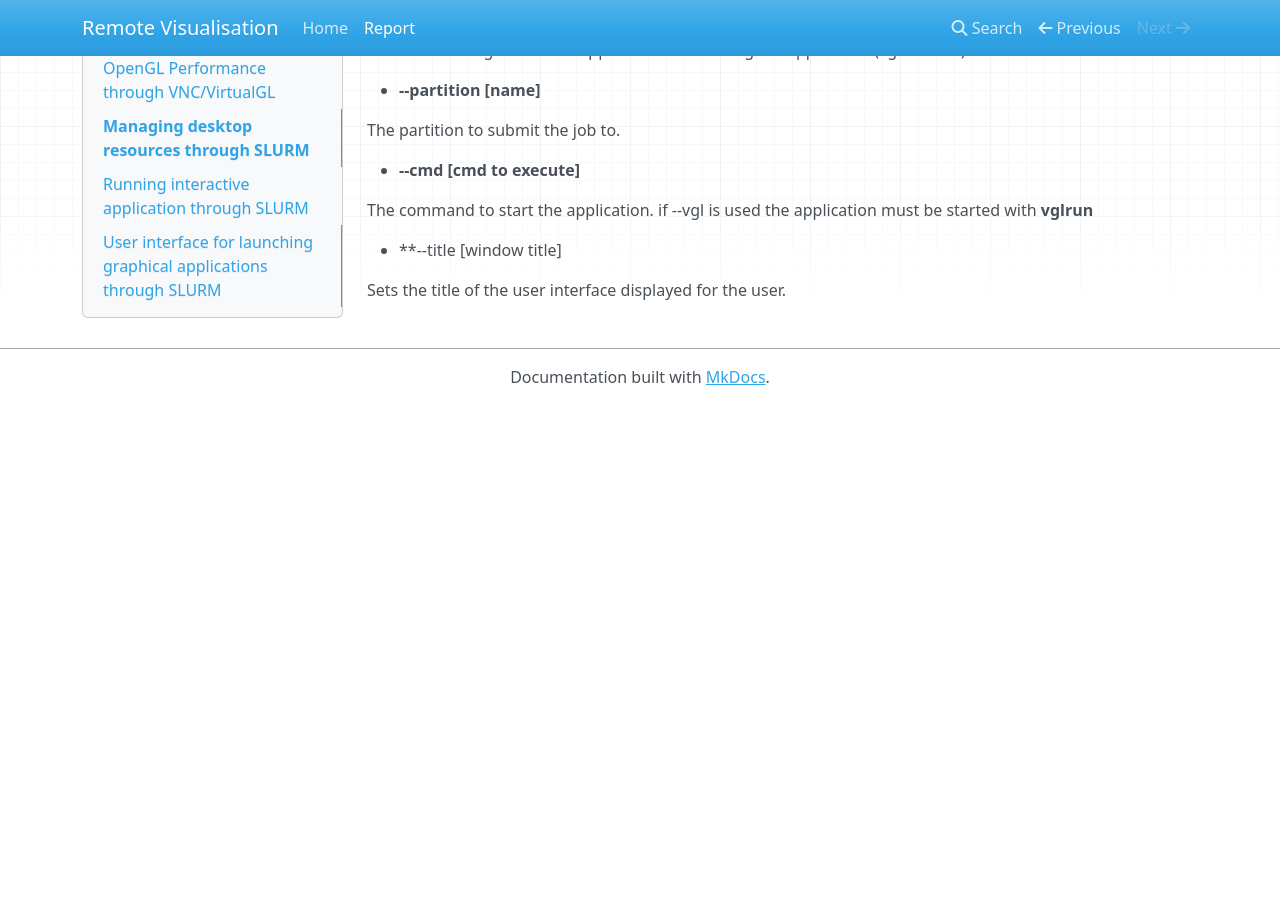
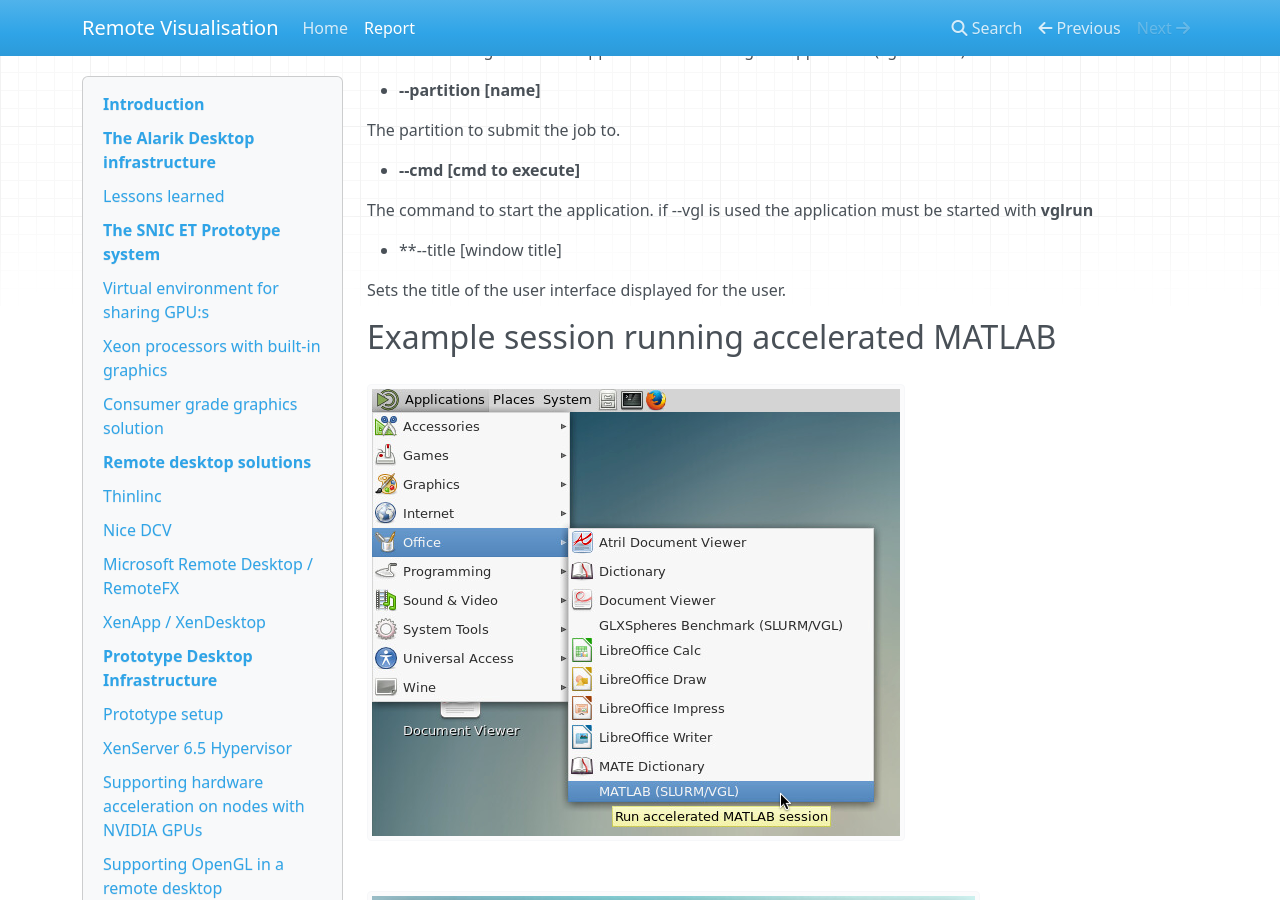
Before and after one commit to lunarc/rviz_report, an MkDocs documentation site: the page built from docs/rviz_desktop_report.md, in a window 1280 px wide and 900 px high, scrolled down 13158 px. Built offline with MkDocs 1.6.1, drawn with Linux system fonts in a browser that asks for light colours; nearby versions of some CDN libraries; old or Windows-style settings are respelled for this version of MkDocs; before the commit the page ends 13563 px from its top, so only the background shows below that; some of the changed text lies outside the part shown.

Commit message:
Added MATLAB session case

```diff
--- a/docs/rviz_desktop_report.md
+++ b/docs/rviz_desktop_report.md
@@ -268,3 +268,11 @@
  * **--title [window title]
 
    Sets the title of the user interface displayed for the user.
+
+## Example session running accelerated MATLAB
+
+![Session](images/lhpcdt-ui-07.png)
+![Session](images/lhpcdt-ui-01.png)
+![Session](images/lhpcdt-ui-02.png)
+![Session](images/lhpcdt-ui-04.png)
+![Session](images/lhpcdt-ui-05.png)
```
Also changed, not shown: docs/images/lhpcdt-ui-01.png (added), docs/images/lhpcdt-ui-02.png (added), docs/images/lhpcdt-ui-03.png (added), docs/images/lhpcdt-ui-04.png (added), docs/images/lhpcdt-ui-05.png (added), docs/images/lhpcdt-ui-06.png (added), docs/images/lhpcdt-ui-07.png (added), 2 other files.
